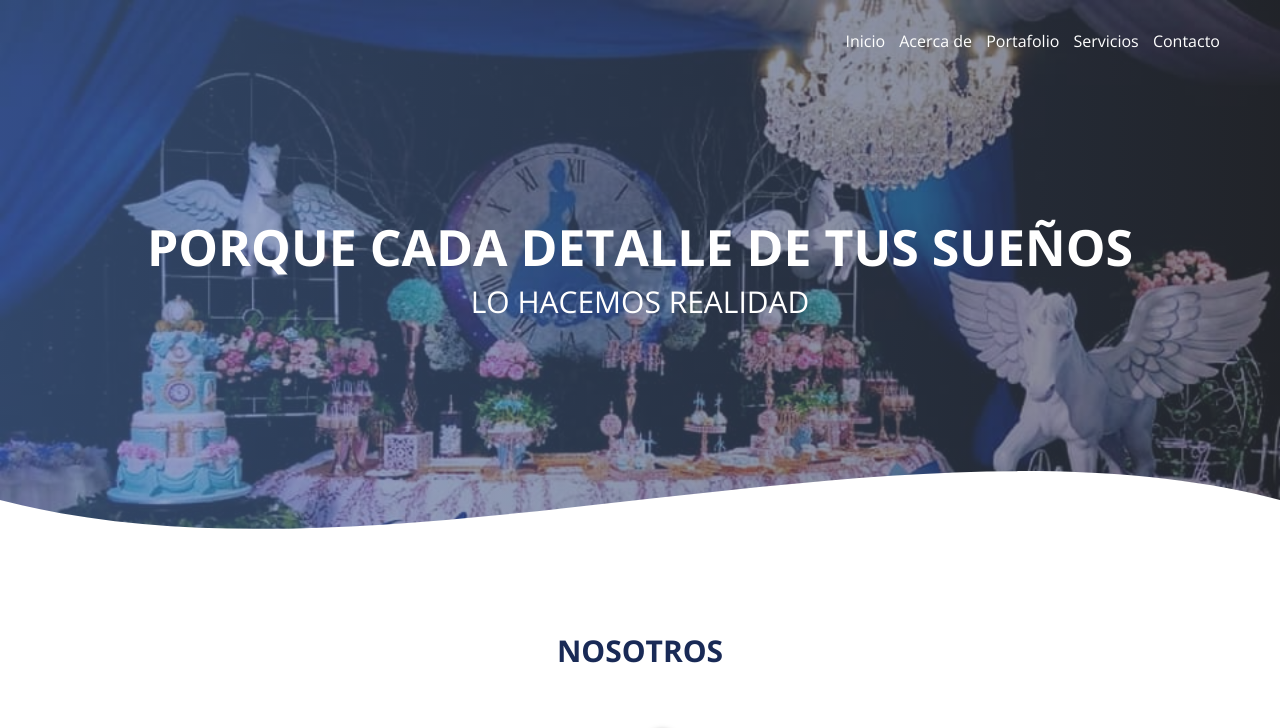
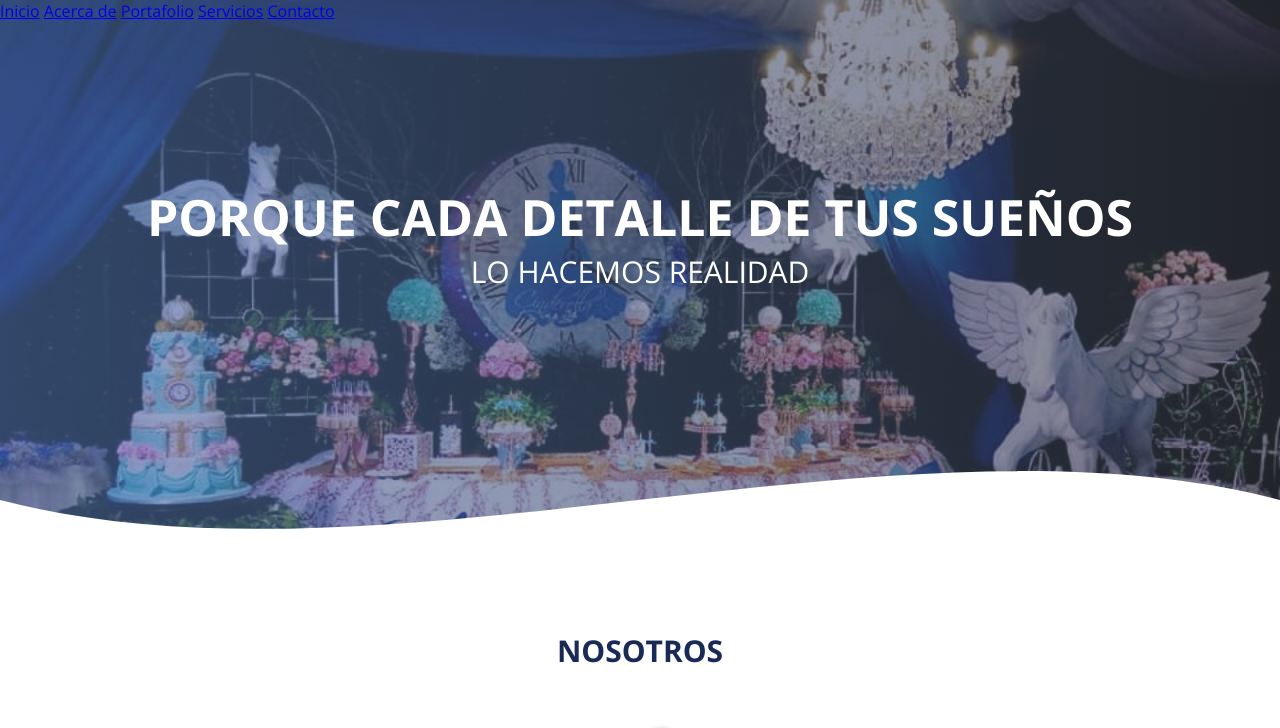
Before and after one commit to danixallalle1005/p-ginaangelinaeventos, a plain HTML site: page index.html in a window 1280 px wide. Shown: the top 728 px of the page. Drawn offline with nearby package versions, Linux system fonts and the light colour scheme.

Commit message:
Update estilos.css

```diff
--- a/estilos.css
+++ b/estilos.css
@@ -39,21 +39,6 @@ header {
     position: relative;
 }
 
-nav{
-    text-align: right;
-    padding: 30px 50px 0 0;
-}
-
-nav > a{
-    color:#fff;
-    font-weight: 300;
-    text-decoration: none;
-    margin-right: 10px;
-}
-
-nav > a:hover{
-    text-decoration: underline;
-}
 
 header .textos-header{
     display: flex;
```
